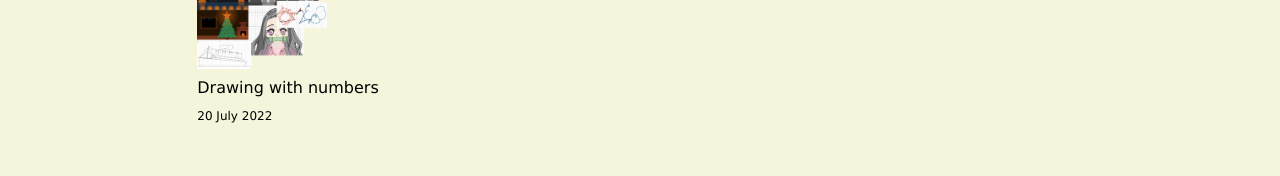
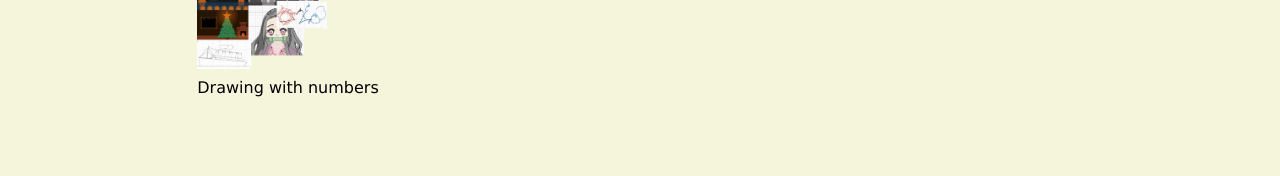
Before and after one commit to Dinhbaon/Dinhbaon.github.io, a Jekyll site: the page built from project.markdown, in a window 1280 px wide and 900 px high. Shown: the part 124-300 px from the top of the window. Built offline with Jekyll 4.4.1, drawn with Linux system fonts in a browser that asks for light colours.

Commit message:
Update projectpage.html

```diff
--- a/_layouts/projectpage.html
+++ b/_layouts/projectpage.html
@@ -35,7 +35,7 @@
             <div style="transform: translateY(5px);"class="captions">
                 <a style="text-decoration: none; color: black; " href="#drawingwithnumbers">{{ post.title }}</a>
                 <br>
-                <p style="font-size: 0.75em;"> {{ site.time | date_to_long_string }}</p>
+
             </div>
         </div>
         {% endif %}
```
